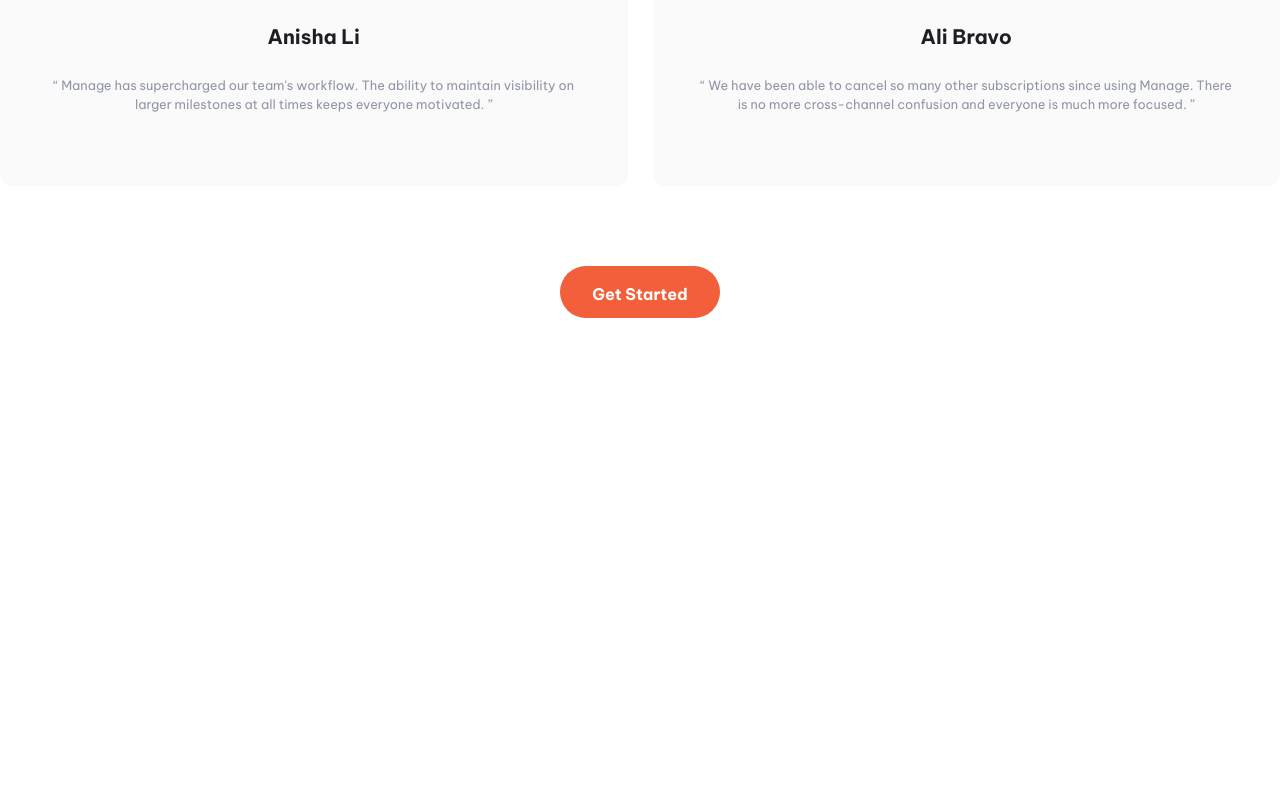
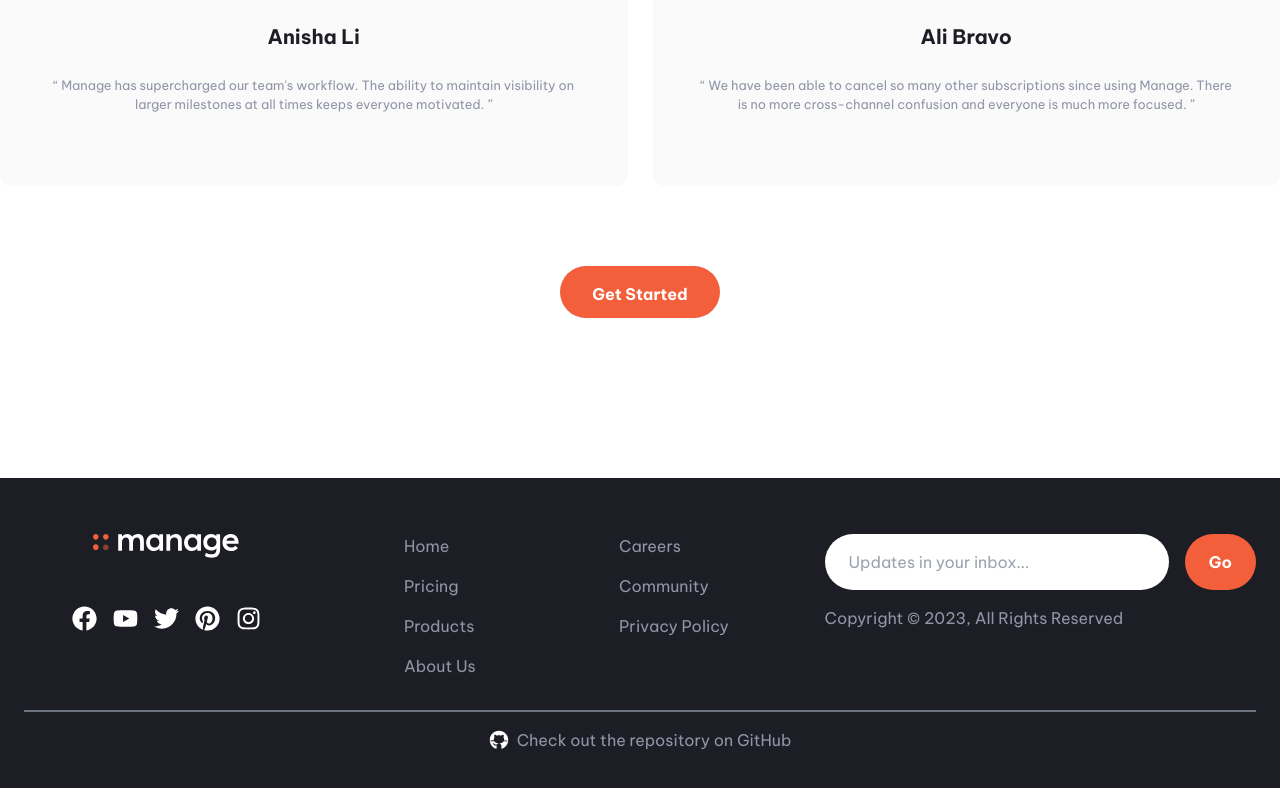
Before and after one commit to waseemazmy21/manage-landing-page, a React (Vite) app: page / in a window 1280 px wide. Shown: the part 1651-2439 px from the top of the page. Before the commit the page ends 2129 px from the top, so only its background shows below. Built offline with nearby package versions, Linux system fonts and the light colour scheme.

Commit message:
Create the Footer component

```diff
--- a/package.json
+++ b/package.json
@@ -12,6 +12,7 @@
   "dependencies": {
     "react": "^18.2.0",
     "react-dom": "^18.2.0",
+    "react-icons": "^4.11.0",
     "swiper": "^10.2.0"
   },
   "devDependencies": {
--- a/src/App.jsx
+++ b/src/App.jsx
@@ -2,6 +2,7 @@
 import Hero from './components/Hero';
 import Features from './components/Features';
 import Testimonials from './components/Testimonials';
+import Footer from './components/Footer';
 
 const App = () => {
   return (
@@ -12,6 +13,7 @@
         <Features />
         <Testimonials />
       </main>
+      <Footer />
     </div>
   );
 };
--- /dev/null
+++ b/src/components/Footer.jsx
@@ -0,0 +1,130 @@
+import logo from '../images/logo_white.svg';
+import githubIcon from '../images/github-icon.svg';
+import { links_1, links_2 } from '../constants';
+import {
+  FaFacebook,
+  FaYoutube,
+  FaTwitter,
+  FaPinterest,
+  FaInstagram,
+} from 'react-icons/fa';
+
+const Footer = () => {
+  return (
+    <footer id='footer' className='bg-veryDarkBlue pt-14 pb-6 lg:py-14'>
+      <div className='w-full max-w-xl lg:max-w-[90rem] mx-auto px-6'>
+        <div className='grid gap-12 grid-rows-[repeat(3,auto)] grid-cols-2 lg:grid-rows-1 lg:grid-cols-[repeat(4,auto)]'>
+          <div className='row-[1/2] col-[1/3] lg:col-[4/5] flex flex-col gap-4'>
+            <form
+              action=''
+              method='post'
+              className=' flex gap-4 items-start'
+              onSubmit={(e) => {
+                e.preventDefault();
+              }}
+            >
+              <input
+                type='text'
+                name='email'
+                placeholder='Updates in your inbox...'
+                className=' flex-grow px-3 py-2 sm:px-6 sm:py-4 text-sm sm:text-base rounded-full focus:outline-none'
+              />
+              <button
+                type='submit'
+                className='px-3 py-2 sm:px-6 sm:py-4 rounded-full bg-brightRed hover:bg-brightRedLight text-white font-bold'
+              >
+                Go
+              </button>
+            </form>
+            <p className='hidden text-darkGrayishBlue lg:block'>
+              Copyright &copy; 2023, All Rights Reserved
+            </p>
+          </div>
+          {/* first list */}
+          <ul className='row[2/3] col[1/2] lg:row-[1/2] lg:col-[2/3] justify-self-center   flex flex-col gap-y-4'>
+            {links_1.map((link) => (
+              <li key={link.id}>
+                <a
+                  href={link.url}
+                  className='text-darkGrayishBlue hover:text-white'
+                >
+                  {link.text}
+                </a>
+              </li>
+            ))}
+          </ul>
+          {/* second list */}
+          <ul className='row[2/3] col[2/3] lg:row-[1/2] lg:col-[3/4] justify-self-center flex flex-col gap-y-4'>
+            {links_2.map((link) => (
+              <li key={link.id}>
+                <a
+                  href={link.url}
+                  className='text-darkGrayishBlue hover:text-white'
+                >
+                  {link.text}
+                </a>
+              </li>
+            ))}
+          </ul>
+          {/* logo and social */}
+          <div className='row-[3/4] col-[1/3] lg:row-[1/2] lg:col-[1/2] flex flex-col   items-center justify-end lg:flex-col-reverse  gap-y-12'>
+            {/* social media icons */}
+            <ul className='flex gap-x-4 sm:gap-x-8 lg:gap-x-4'>
+              {/* facebook */}
+              <li>
+                <a href='#'>
+                  <FaFacebook className='text-4xl lg:text-2xl text-white hover:text-brightRed' />
+                </a>
+              </li>
+              {/* youtube */}
+              <li>
+                <a href='#'>
+                  <FaYoutube className='text-4xl lg:text-2xl text-white hover:text-brightRed' />
+                </a>
+              </li>
+              {/* twitter */}
+              <li>
+                <a href='#'>
+                  <FaTwitter className='text-4xl lg:text-2xl text-white hover:text-brightRed' />
+                </a>
+              </li>
+              {/* pinterest */}
+              <li>
+                <a href='#'>
+                  <FaPinterest className='text-4xl lg:text-2xl text-white hover:text-brightRed' />
+                </a>
+              </li>
+              {/* instagram */}
+              <li>
+                <a href='#'>
+                  <FaInstagram className='text-4xl lg:text-2xl text-white hover:text-brightRed' />
+                </a>
+              </li>
+            </ul>
+            {/* logo */}
+            <a href='#'>
+              <img src={logo} alt='logo image' />
+            </a>
+            <div className='text-darkGrayishBlue lg:hidden'>
+              Copyright &copy; 2023, All Rights Reserved
+            </div>
+          </div>
+        </div>
+        <hr className='border-t-2 border-gray-500 mt-8 mb-4' />
+        <p className='text-center'>
+          <a
+            href=''
+            target='_blank'
+            rel='noopener noreferrer'
+            className='text-darkGrayishBlue hover:text-white flex flex-row items-center justify-center'
+          >
+            <img src={githubIcon} alt='GitHub Icon' className='w-5 h-5 mr-2' />
+            Check out the repository on GitHub
+          </a>
+        </p>
+      </div>
+    </footer>
+  );
+};
+
+export default Footer;
--- a/src/constants/index.js
+++ b/src/constants/index.js
@@ -29,3 +29,16 @@
     text: 'Their software allows us to track, manage and collaborate on our projects from anywhere. It keeps the whole team in-sync without being intrusive.',
   },
 ];
+
+export const links_1 = [
+  { id: 1, text: 'Home', url: '#' },
+  { id: 2, text: 'Pricing', url: '#' },
+  { id: 3, text: 'Products', url: '#' },
+  { id: 4, text: 'About Us', url: '#' },
+];
+
+export const links_2 = [
+  { id: 5, text: 'Careers', url: '#' },
+  { id: 6, text: 'Community', url: '#' },
+  { id: 7, text: 'Privacy Policy', url: '#' },
+];
--- a/src/index.css
+++ b/src/index.css
@@ -21,15 +21,16 @@
 
 .container {
   /* max-width: calc(1100px + 3rem); */
-  width: 100%;
-  max-width: 72.375rem;
+  @apply w-full max-w-[72.375rem];
 }
 
 /* biger contaier for testimonials */
 .container--big {
-  width: 100%;
-  max-width: 90rem; /* 1440px */
+  @apply w-full max-w-[90rem];
 }
+
+/* footer container with grid layout */
+
 
 /* hamburger menu */
 .hamburger {
@@ -81,36 +82,6 @@
   transform: rotate(135deg);
 }
 
-
-/* swiper slide styles */
-/* .swiper {
-  width: min(100%, 36rem);
-  @apply lg:w-full;
-} */
-
-/* by default swiper pagination postioned absolute */
-/* .swiper-pagination {
-  position: relative;
-}
-
-.swiper-pagination-bullet {
-  width: 0.8rem !important;
-  height: 0.8rem !important;
-  background-color: white !important;
-  border: 2px solid var(--brightRed) !important;
-  border-radius: 50%;
-  margin: 0 !important;
-}
-
-.swiper-pagination-bullet:hover {
-  opacity: 0.5;
-  background-color: var(--brightRed) !important;
-}
-
-.swiper-pagination-bullet-active {
-  background-color: var(--brightRed) !important;
-} */
-
 /* backgrounds */
 
 /* body {
```
Also changed, not shown: src/images/github-icon.svg (added), 1 other file (tests, documents, lock files or other folders).
